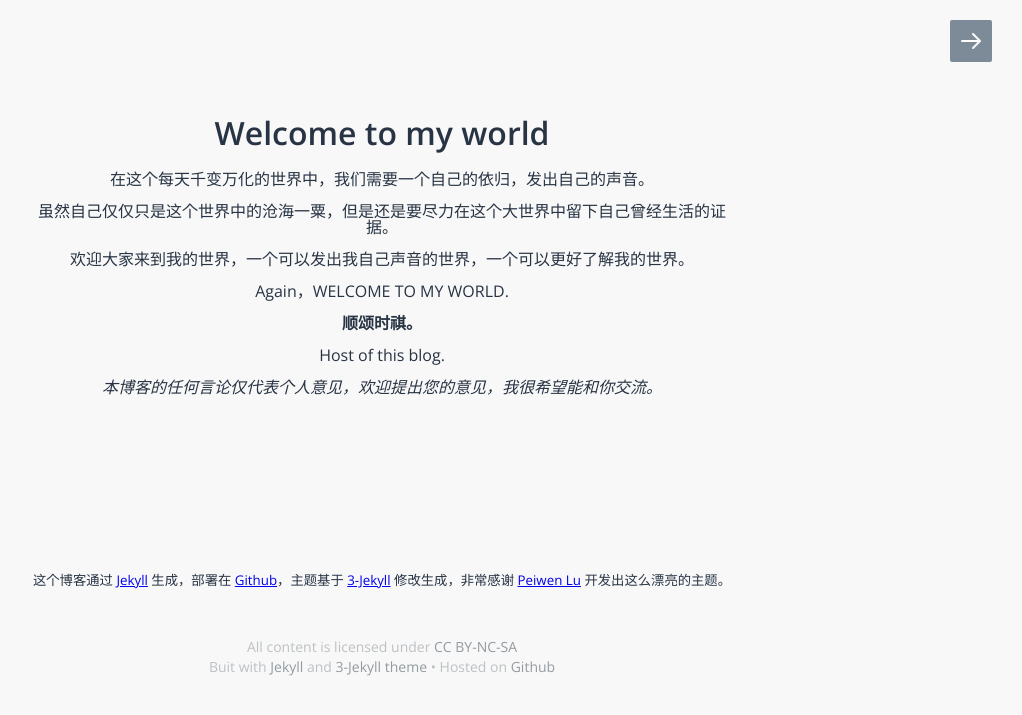
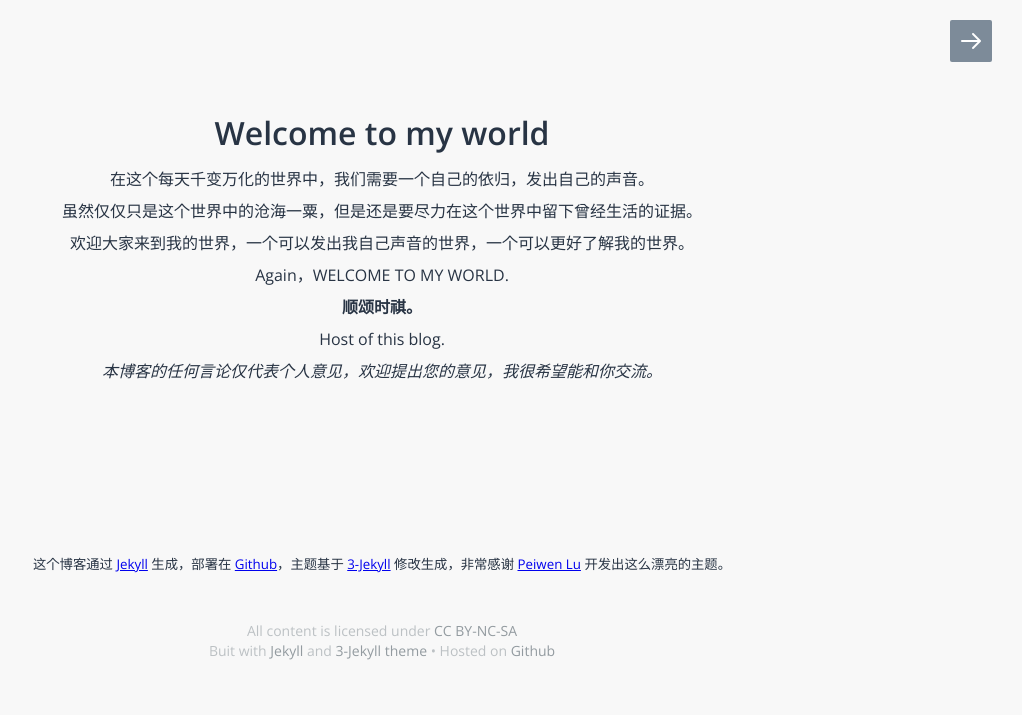
Before and after one commit to MQ-380/oldblog, a Jekyll site: the page built from index.html, in a window 1280 px wide. Shown: the top 715 px of the page, without its empty margins (258-1280 px from the left). Built offline with Jekyll 4.4.1, drawn with Linux system fonts in a browser that asks for light colours; some web fonts are replaced.

Commit message:
Update index.html

```diff
--- a/index.html
+++ b/index.html
@@ -10,7 +10,7 @@ layout: default
 <br>
 <h1>Welcome to my world</h1>
 <p>在这个每天千变万化的世界中，我们需要一个自己的依归，发出自己的声音。</p>
-<p>虽然自己仅仅只是这个世界中的沧海一粟，但是还是要尽力在这个大世界中留下自己曾经生活的证据。</p>
+<p>虽然仅仅只是这个世界中的沧海一粟，但是还是要尽力在这个世界中留下曾经生活的证据。</p>
 
 <p>欢迎大家来到我的世界，一个可以发出我自己声音的世界，一个可以更好了解我的世界。</p>
 <p>Again，WELCOME TO MY WORLD.</p>
```
